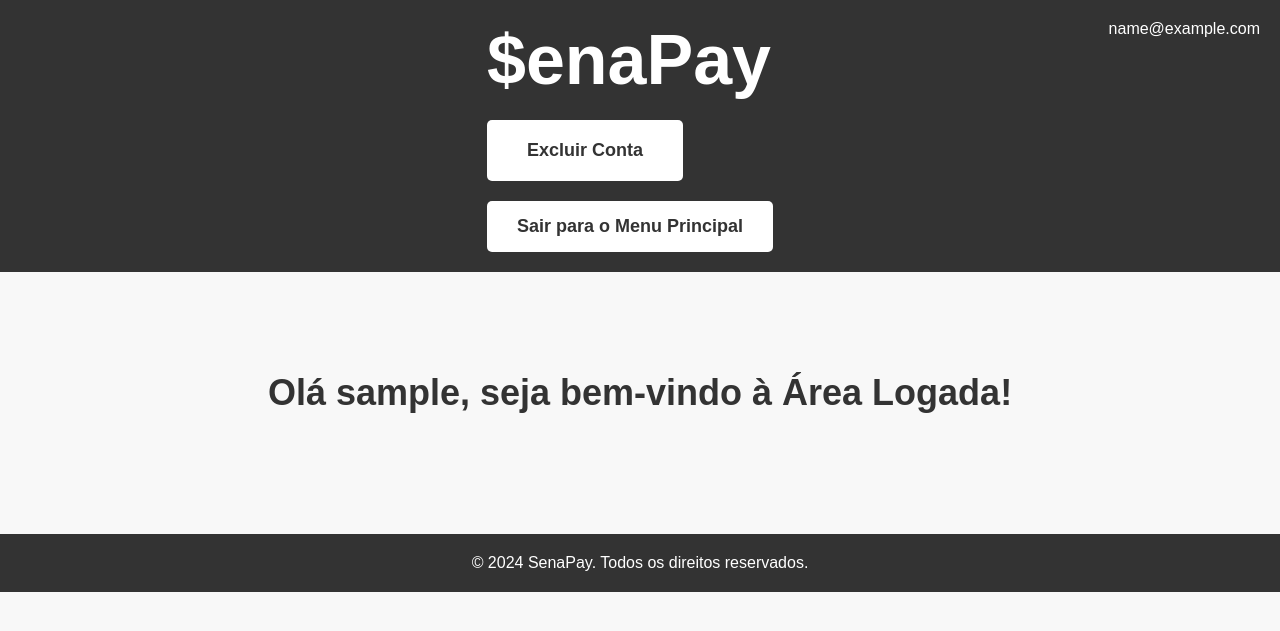
After one commit to DaniloCardosoSena/impacta-projeto-senapay, a Flask app: page /logged_in in a window 1280 px wide. The commit adds this page. Shown: the top 631 px of the page. Run offline with Flask 3, Linux system fonts and the light colour scheme; the visitor is signed in with stand-in values (Sample User, id 1); tables that the repository leaves empty hold one stand-in row (values such as "Sample post").

Commit message:
Segunda inclusao de novas funcionalidades referente AC2

```diff
--- a/app/forms/forms.py
+++ b/app/forms/forms.py
@@ -8,3 +8,8 @@ class RegistrationForm(FlaskForm):
     password = PasswordField('Senha', validators=[DataRequired()])
     confirm_password = PasswordField('Confirme a Senha', validators=[DataRequired(), EqualTo('password')])
     submit = SubmitField('Sign Up')
+
+class LoginForm(FlaskForm):
+    email = StringField('Email', validators=[DataRequired(), Email()])
+    password = PasswordField('Senha', validators=[DataRequired()])
+    submit = SubmitField('Login')
--- a/app/models.py
+++ b/app/models.py
@@ -5,3 +5,6 @@ class User(db.Model):
     username = db.Column(db.String(100), unique=True, nullable=False)
     email = db.Column(db.String(100), unique=True, nullable=False)
     password = db.Column(db.String(100), nullable=False)
+
+    def check_password(self, password):
+        return self.password == password
--- a/app/routes.py
+++ b/app/routes.py
@@ -1,6 +1,6 @@
-from flask import render_template, redirect, url_for, flash
+from flask import render_template, redirect, url_for, session, flash
 from app import app
-from app.forms.forms import RegistrationForm
+from app.forms.forms import LoginForm, RegistrationForm
 from app.models import User
 from app.models import db
 
@@ -18,3 +18,47 @@ def register():
         flash('Account created successfully!', 'success')
         return redirect(url_for('home'))
     return render_template('register.html', title='Register', form=form)
+
+@app.route('/logged_in')
+def logged_in():
+    if 'email' in session:
+        user = User.query.filter_by(email=session['email']).first()
+        return render_template('logged_in.html', user=user)
+    flash('Faça login para acessar esta página.', 'warning')
+    return redirect(url_for('login'))
+
+@app.route('/logout')
+def logout():
+    session.pop('email', None)
+    flash('Você foi desconectado com sucesso.', 'success')
+    return redirect(url_for('home'))
+
+@app.route('/login', methods=['GET', 'POST'])
+def login():
+    form = LoginForm()
+    if form.validate_on_submit():
+        user = User.query.filter_by(email=form.email.data).first()
+        if user:
+            if user.check_password(form.password.data):
+                session['email'] = user.email
+                flash('Login realizado com sucesso!', 'success')
+                return redirect(url_for('logged_in'))
+            else:
+                flash('Credenciais inválidas. Por favor, tente novamente.', 'danger')
+        else:
+            flash('Usuário não encontrado. Por favor, verifique o e-mail.', 'danger')
+    return render_template('login.html', form=form)
+
+@app.route('/delete_user', methods=['POST'])
+def delete_user():
+    if 'email' in session:
+        user = User.query.filter_by(email=session['email']).first()
+        if user:
+            # Exclua o usuário do banco de dados
+            db.session.delete(user)
+            db.session.commit()
+            session.pop('email', None)  # Remova a sessão do usuário
+            flash('Sua conta foi excluída com sucesso.', 'success')
+            return redirect(url_for('home'))
+    flash('Erro ao excluir a conta. Faça login para acessar esta página.', 'danger')
+    return redirect(url_for('login'))
--- /dev/null
+++ b/app/static/css/stylesLogged.css
@@ -0,0 +1,131 @@
+/* Reset de estilos */
+* {
+    margin: 0;
+    padding: 0;
+    box-sizing: border-box;
+}
+
+body {
+    font-family: Arial, sans-serif;
+    background-color: #f8f8f8;
+    color: #333;
+}
+
+.container {
+    max-width: 1200px;
+    margin: 0 auto;
+    padding: 0 20px;
+}
+
+header {
+    background-color: #333;
+    color: #fff;
+    padding: 20px 0;
+}
+
+nav {
+    display: flex;
+    justify-content: space-between;
+    align-items: center;
+}
+
+nav h1 {
+    font-size: 70px;
+}
+
+nav ul {
+    list-style-type: none;
+}
+
+nav ul li {
+    display: inline;
+    margin-right: 40px;
+}
+
+nav ul li a {
+    color: #fff;
+    text-decoration: none;
+}
+
+.hero {
+    padding: 100px 0;
+    text-align: center;
+}
+
+.hero h1 {
+    font-size: 36px;
+    margin-bottom: 20px;
+}
+
+footer {
+    background-color: #333;
+    color: #fff;
+    padding: 20px 0;
+    text-align: center;
+}
+
+/* Botões */
+button {
+    padding: 15px 30px;
+    font-size: 18px;
+    border: none;
+    border-radius: 5px;
+    background-color: #333;
+    color: #fff;
+    cursor: pointer;
+    margin-top: 20px;
+    transition: background-color 0.3s ease, color 0.3s ease; /* Adiciona transição de cor */
+}
+
+button:hover {
+    background-color: #555;
+}
+
+/* Botão maior */
+.larger-btn {
+    padding: 20px 40px;
+}
+
+/* Estilos adicionais para destacar os botões */
+#delete-btn,
+#logout-btn {
+    background-color: #fff;
+    color: #333;
+    font-weight: bold;
+    margin-top: 20px; /* Mantém o espaçamento superior */
+    display: inline-block; /* Garante que os botões estejam na mesma linha */
+    text-decoration: none; /* Remove sublinhado */
+    transition: background-color 0.3s ease, color 0.3s ease; /* Adiciona transição de cor */
+}
+
+#delete-btn:hover,
+#logout-btn:hover {
+    background-color: #f0f0f0; /* Cor mais fraca ao passar o mouse */
+    color: #111; /* Cor mais intensa ao passar o mouse */
+}
+
+/* Estilo para informações do usuário */
+.user-info {
+    position: absolute;
+    top: 20px;
+    right: 20px;
+    color: #fff; /* Cor do texto */
+    font-size: 16px; /* Tamanho da fonte */
+}
+
+#logout-btn {
+    background-color: #fff;
+    color: #333;
+    font-weight: bold;
+    margin-right: 20px; /* Adiciona espaçamento entre os botões */
+    padding: 15px 30px; /* Adiciona o mesmo padding usado nos outros botões */
+    border: none; /* Remove a borda */
+    border-radius: 5px; /* Adiciona bordas arredondadas */
+    cursor: pointer;
+    text-decoration: none; /* Remove sublinhado */
+}
+
+#logout-btn:hover {
+    background-color: #f0f0f0; /* Cor mais fraca ao passar o mouse */
+    color: #111; /* Cor mais intensa ao passar o mouse */
+}
--- /dev/null
+++ b/app/static/js/confirmation.js
@@ -0,0 +1,11 @@
+document.addEventListener('DOMContentLoaded', function() {
+    const deleteButton = document.getElementById('delete-btn');
+    if (deleteButton) {
+        deleteButton.addEventListener('click', function(event) {
+            const confirmed = confirm('Tem certeza que deseja excluir sua conta?');
+            if (!confirmed) {
+                event.preventDefault(); // Cancela o comportamento padrão do botão se a exclusão não for confirmada
+            }
+        });
+    }
+});
--- a/app/templates/home.html
+++ b/app/templates/home.html
@@ -3,7 +3,7 @@
 <head>
     <meta charset="UTF-8">
     <meta name="viewport" content="width=device-width, initial-scale=1.0">
-    <title>SenaPay</title>
+    <title>Home - SenaPay</title>
     <link rel="stylesheet" href="{{ url_for('static', filename='css/stylesHome.css') }}">
     <script src="{{ url_for('static', filename='js/script.js') }}" defer></script>
 </head>
@@ -16,6 +16,7 @@
                     <br/>
                     <li><a href="/">Home</a></li>
                     <li><a href="/register">Cadastre-se</a></li>
+                    <li><a href="/login">Login</a></li>
                 </ul>
             </div>
         </nav>
--- /dev/null
+++ b/app/templates/logged_in.html
@@ -0,0 +1,38 @@
+<!DOCTYPE html>
+<html lang="pt-BR">
+<head>
+    <meta charset="UTF-8">
+    <meta name="viewport" content="width=device-width, initial-scale=1.0">
+    <title>Ambiente Logado - SenaPay</title>
+    <link rel="stylesheet" href="{{ url_for('static', filename='css/stylesLogged.css') }}">
+    <script src="{{ url_for('static', filename='js/confirmation.js') }}"></script>
+</head>
+<body>
+    <header>
+        <nav>
+            <div class="container">
+                <h1>$enaPay</h1>
+                <div class="user-info">
+                    <p>{{ user.email }}</p>
+                </div>
+                <form action="{{ url_for('delete_user') }}" method="post">
+                    <button id="delete-btn" class="larger-btn" type="submit">Excluir Conta</button>
+                </form>
+                <a href="{{ url_for('logout') }}"><button id="logout-btn" class="larger-btn">Sair para o Menu Principal</button></a>
+            </div>
+        </nav>
+    </header>
+
+    <section class="hero">
+        <div class="container">
+            <h1>Olá {{ user.username }}, seja bem-vindo à Área Logada!</h1>
+        </div>
+    </section>
+
+    <footer>
+        <div class="container">
+            <p>&copy; 2024 SenaPay. Todos os direitos reservados.</p>
+        </div>
+    </footer>
+</body>
+</html>
```
Also changed, not shown: app/static/css/stylesLogin.css (added, +59 -0 lines), app/templates/login.html (added, +26 -0 lines).
